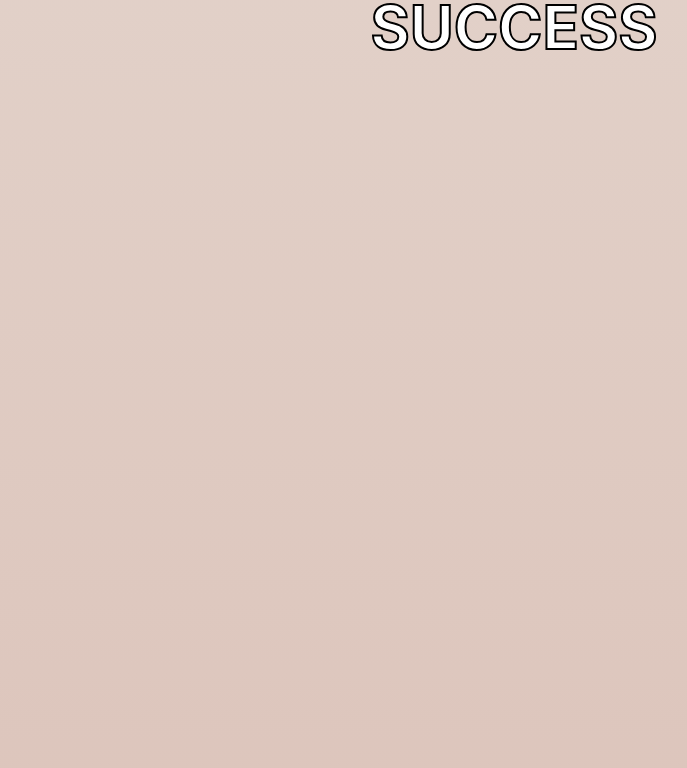
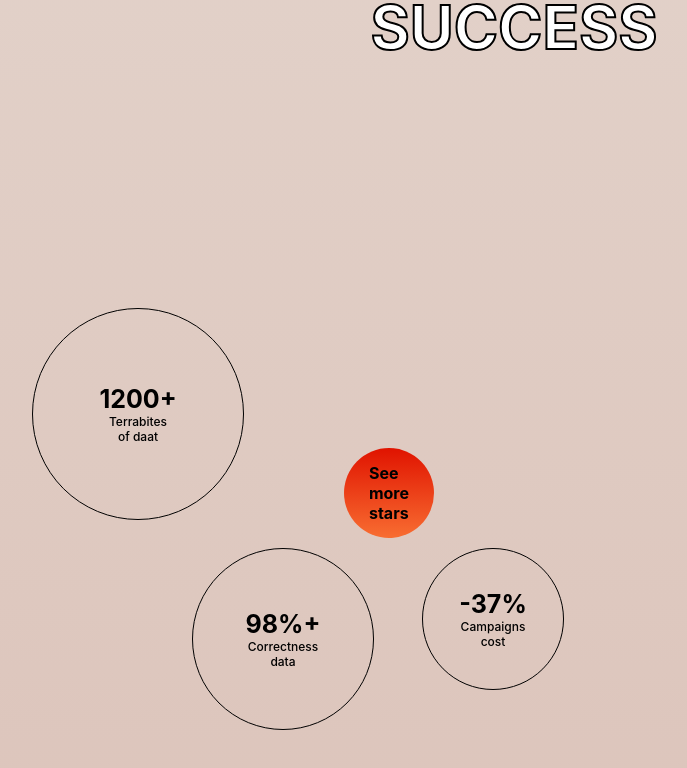
Before and after one commit to A-bdallah-mohamed/B2B-React, a React (Create React App) app: page / in a window 1280 px wide. Shown: the part 1801-2569 px from the top of the page, without its empty margins (116-803 px from the left). Built offline with nearby package versions, Linux system fonts and the light colour scheme.

Commit message:
till circles animation added in fourth page

```diff
--- a/src/App.css
+++ b/src/App.css
@@ -555,6 +555,119 @@ background-image: url('https://t3.ftcdn.net/jpg/02/43/12/34/360_F_243123463_zToo
     display: flex;
     justify-content: center;
 }
+.fourthcont{
+    height: 650px;
+    padding: 50px 50px;
+    display: flex;
+    justify-content: center;
+}
+.halfpage{
+    width: 50%;
+    height: 100%;
+    position: relative;
+}
+.circle1{
+    position: absolute;
+    right: 80px;
+    top: 100px;
+    width: 90px;
+    height: 90px;
+    background-image: linear-gradient(to bottom,rgb(224, 19, 0),rgba(255, 84, 10, 0.784));
+    border-radius: 100%;
+    opacity: 0;
+    display:flex;
+    align-items: center;
+    justify-content: center;
+    font-weight: bold;
+}
+.circle1shown{
+    opacity: 1;
+    transition: all 2s ease;
+}
+.circle2{
+    position: absolute;
+    right: 20px;
+    top: 40px;
+    width: 210px;
+    height: 210px;
+border:1px solid black;
+    border-radius: 100%;
+    opacity: 0;
+    display:flex;
+   align-items: center;
+   font-weight: 500;
+    justify-content: center;
+    text-align: center;
+flex-direction: column;
+font-size: 12px;
+}
+.circle2 p{
+    font-size: 25px;
+    margin: 0;
+    font-weight: bold;
+}
+.circle4 p{
+    font-size: 25px;
+    margin: 0;
+    font-weight: bold;
+}
+.circle2shown{
+    opacity: 1;
+    transition: all 1.5s ease;
+    right : 270px;
+    top: -40px;
+}
+.circle3{
+    position: absolute;
+    right: 40px;
+    top: 60px;
+    width: 180px;
+    height: 180px;
+border:1px solid black;
+    border-radius: 100%;
+    opacity: 0;
+    display:flex;
+   align-items: center;
+   font-weight: 500;
+    justify-content: center;
+    flex-direction: column;
+    font-size: 12px;
+    text-align: center;
+}
+.circle3 p{
+    font-size: 25px;
+    margin: 0;
+    font-weight: bold;
+}
+.circle3shown{
+    opacity: 1;
+    transition: all 1.5s ease;
+    right : 140px;
+    top: 200px;
+}
+.circle4{
+    position: absolute;
+    right: 55px;
+    top: 75px;
+    width: 140px;
+    height: 140px;
+border:1px solid black;
+    border-radius: 100%;
+    opacity: 0;
+    display:flex;
+   align-items: center;
+   font-weight: 500;
+    justify-content: center;
+    flex-direction: column;
+    text-align: center;
+    font-size: 12px;
+}
+.circle4shown{
+    opacity: 1;
+    transition: all 1.5s ease;
+    right : -50px;
+    top: 200px;
+}
 .imgdivv{
     width: 80%;
     max-width: 80%;
--- a/src/App.js
+++ b/src/App.js
@@ -3,6 +3,7 @@
 import Secondpage from './pages/Secondpage';
   import Homepage from './pages/Homepage';
 import Thirdpage from './pages/thirdpage';
+import Fourthpage from './pages/Fourthpage';
   function App() {
     return (
       <div className='maincontainer'>
@@ -10,6 +11,7 @@ import Thirdpage from './pages/thirdpage';
 <Homepage />
 <Secondpage />
 <Thirdpage />
+<Fourthpage />
 </div>
 </div>
 
--- a/src/components/GrayColumn.jsx
+++ b/src/components/GrayColumn.jsx
@@ -1,8 +1,13 @@
 import React from 'react'
 import useIntersection from '../CustomHooks/useIntersection'
 import { FaCaretRight } from "react-icons/fa";
-
 export default function GrayColumn() {
+const scrollpage = (amount) => {
+window.scrollBy({
+  top:amount,
+  behavior:'smooth',
+})
+}
     const [graycolumn,graycolumninview]= useIntersection()
     const [maintext,ismaintextinview]= useIntersection()
   return (
@@ -12,7 +17,7 @@ export default function GrayColumn() {
   <div>MARKETING & DATA</div>
   <div>ANALYSER</div>
   <div style={{fontSize:'12px',color:'gray',marginTop:'13px'}}>CREATED BY</div>
-  <button className='grownow'>Grow Now <FaCaretRight />
+  <button className='grownow' onClick={()=>scrollpage(600)}>Grow Now <FaCaretRight />
 </button>
   </div>
 </div>
--- /dev/null
+++ b/src/pages/Fourthpage.jsx
@@ -0,0 +1,21 @@
+import React from 'react'
+import useIntersection from '../CustomHooks/useIntersection'
+export default function Fourthpage() {
+    const [circle1,iscircle1shown] = useIntersection()
+    const [circle2,iscircle2shown] = useIntersection()
+    const [circle3,iscircle3shown] = useIntersection()
+    const [circle4,iscircle4shown] = useIntersection()
+  return (
+    <div className='fourthcont'>
+<div className='halfpage'>
+<div className={` circle1 ${iscircle1shown && 'circle1shown'}`} ref={circle1}>See<br />more <br />stars</div>
+<div className={` circle2 ${iscircle2shown && 'circle2shown'}`} ref={circle2}><p>1200+</p>Terrabites<br /> of daat</div>
+<div className={` circle3 ${iscircle3shown && 'circle3shown'}`} ref={circle3}><p>98%+</p>Correctness<br/> data</div>
+<div className={` circle4 ${iscircle4shown && 'circle4shown'}`} ref={circle4}><p>-37%</p>Campaigns<br/> cost</div>
+</div>
+<div className='halfpage'>
+
+</div>
+    </div>
+  )
+}
--- a/src/pages/Homepage.jsx
+++ b/src/pages/Homepage.jsx
@@ -7,6 +7,7 @@ import Casestudies from '../components/Casestudies';
 import Latestnews from '../components/Latestnews';
 import Last from '../components/Last';
 import OrangeCircle from '../components/OrangeCircle';
+import Fourthpage from './Fourthpage';
 export default function Homepage() {
 
     return (
--- a/src/pages/Secondpage.jsx
+++ b/src/pages/Secondpage.jsx
@@ -3,8 +3,13 @@ import LeftdivPerson from '../components/secondpageComponents/LeftdivPerson'
 import useIntersection from '../CustomHooks/useIntersection'
 import FulluseIntersection from '../CustomHooks/Fulluseintersection';
 import { FaLongArrowAltRight } from "react-icons/fa";
+import { useInView } from 'react-intersection-observer';
 export default function Secondpage() {
-    const [text,istextshown] = useIntersection()
+    const [text,istextshown] = useInView({
+      triggerOnce: true,
+      threshold: 0.5
+    });
+
     const [data,isdatashown] = useIntersection()
   return (
     <>
```
